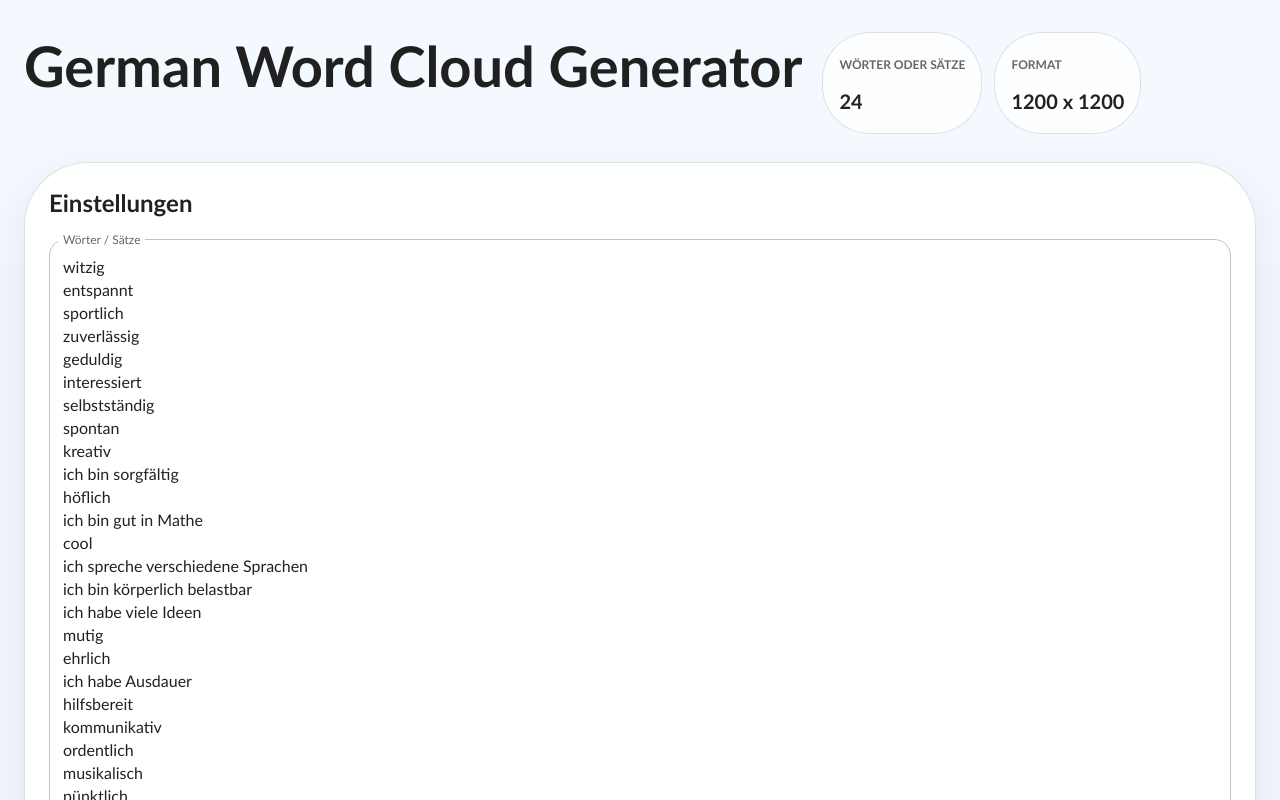
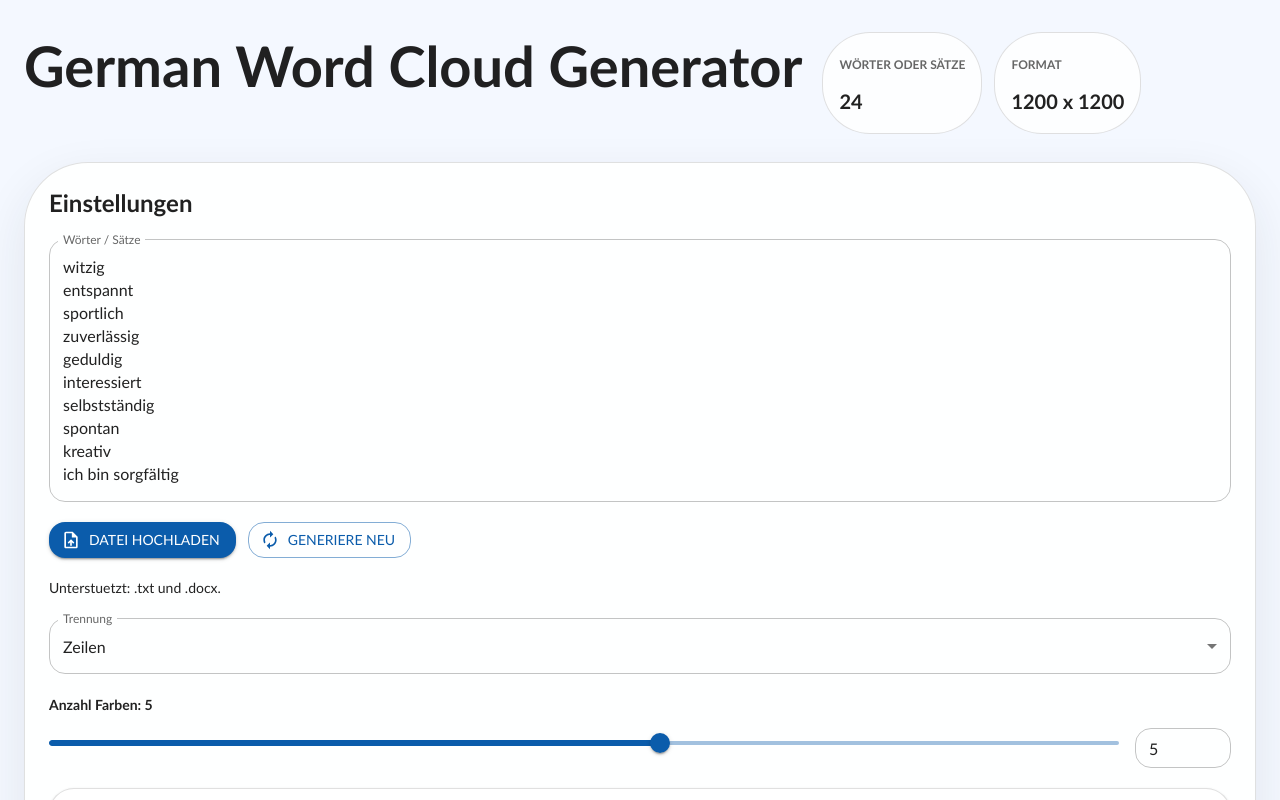
Before and after one commit to IvoLeist/word-cloud-generator, a React (Vite) app: page / in a window 1280 px wide. Shown: the top 800 px of the page. Built offline with nearby package versions, Linux system fonts and the light colour scheme.

Commit message:
fix: update input field properties and improve color entry instructions in SettingsPanel

```diff
--- a/src/components/SettingsPanel.jsx
+++ b/src/components/SettingsPanel.jsx
@@ -89,10 +89,18 @@ export default function SettingsPanel({
       <TextField
         label="Wörter / Sätze"
         multiline
-        minRows={10}
+        rows={10}
         value={inputText}
         onChange={(event) => onInputTextChange(event.target.value)}
         placeholder="Wörter oder Sätze hier eingeben, z. B. durch Zeilenumbruch, Komma oder Semikolon getrennt (je nach Einstellung)"
+        sx={{
+          "& .MuiInputBase-root": {
+            alignItems: "flex-start",
+          },
+          "& .MuiInputBase-inputMultiline": {
+            overflowY: "auto !important",
+          },
+        }}
       />
 
       <Stack direction={{ xs: "column", sm: "row" }} spacing={1.5}>
@@ -233,7 +241,7 @@ export default function SettingsPanel({
             </Stack>
 
             <Typography variant="body2" color="text.secondary">
-              Unterstuetzt Farbwerte als englische oder deutsche Namen sowie Hex- und RGB-Codes.
+              Trage Farben in Englisch, Deutsch oder als Hex-/RGB-Codes ein.
             </Typography>
 
             {invalidColorEntries.length > 0 && (
```
